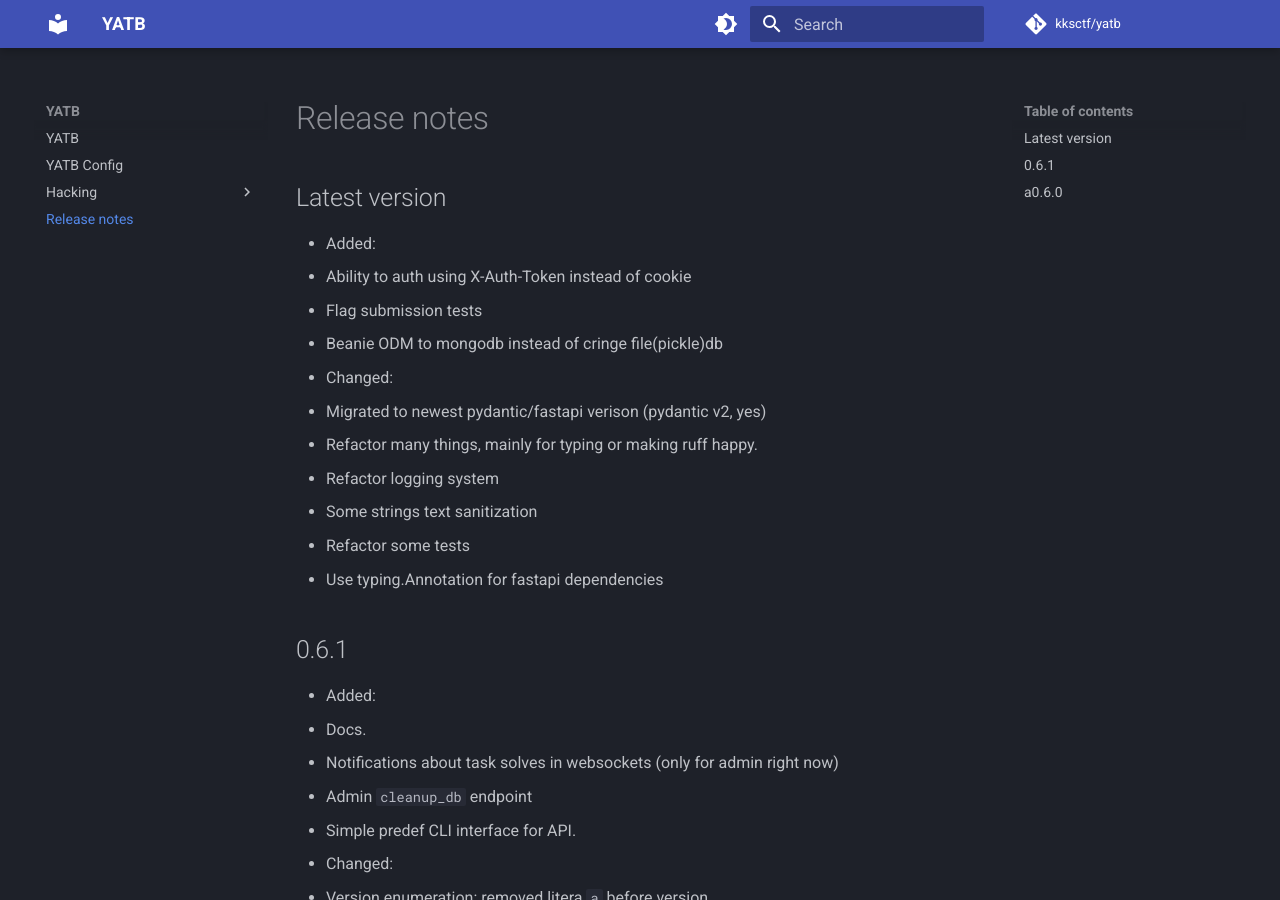
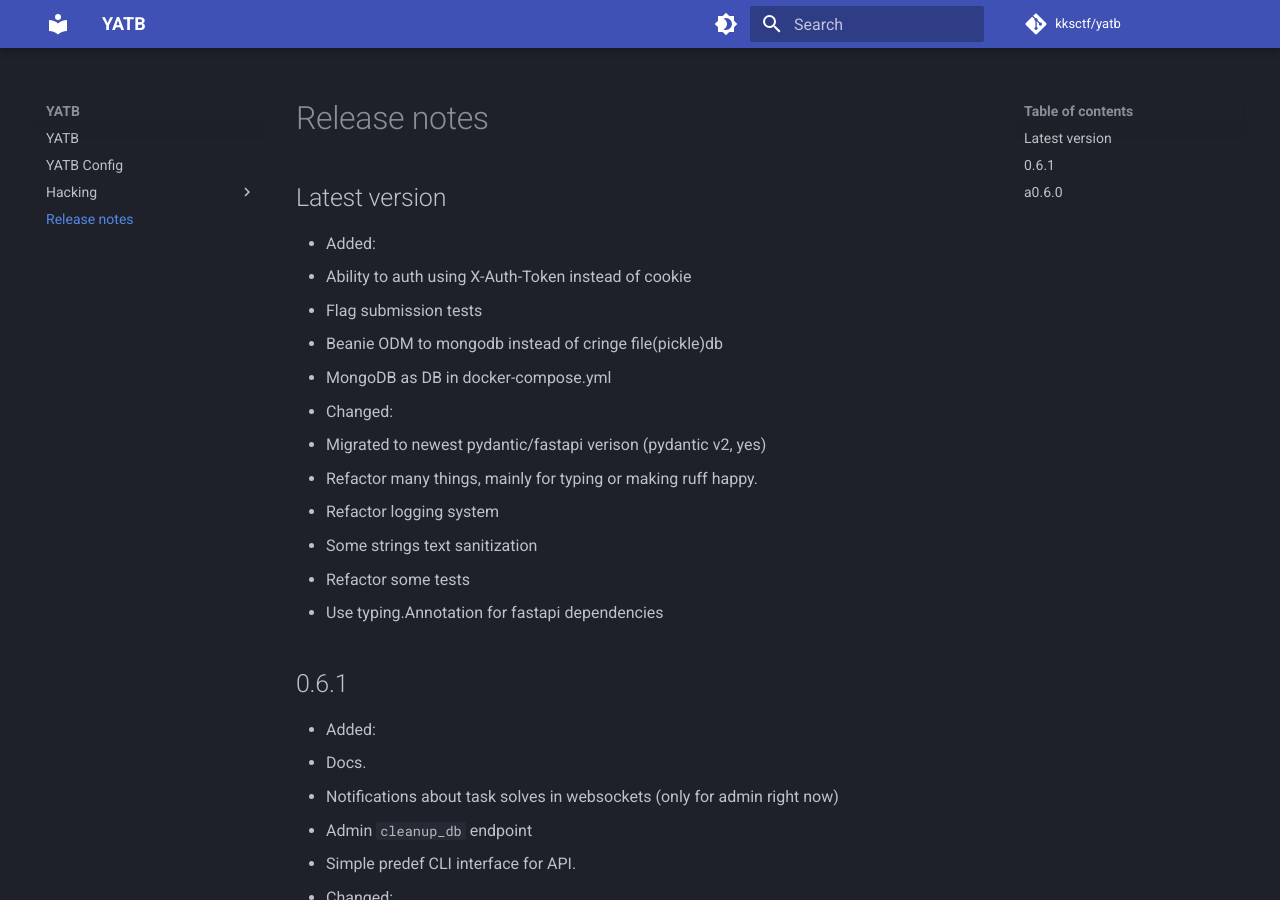
Before and after one commit to kksctf/yatb, an MkDocs documentation site: the page built from docs/release-notes.md, in a window 1280 px wide and 900 px high. Built offline with MkDocs 1.6.1 and Material for MkDocs 9.7.7, drawn with Linux system fonts in a browser that asks for light colours; comment, search, counter and statistics services are not loaded.

Commit message:
Upd release-notes

```diff
--- a/docs/release-notes.md
+++ b/docs/release-notes.md
@@ -6,6 +6,7 @@
   - Ability to auth using X-Auth-Token instead of cookie
   - Flag submission tests
   - Beanie ODM to mongodb instead of cringe file(pickle)db
+  - MongoDB as DB in docker-compose.yml
 - Changed:
   - Migrated to newest pydantic/fastapi verison (pydantic v2, yes)
   - Refactor many things, mainly for typing or making ruff happy.
```
